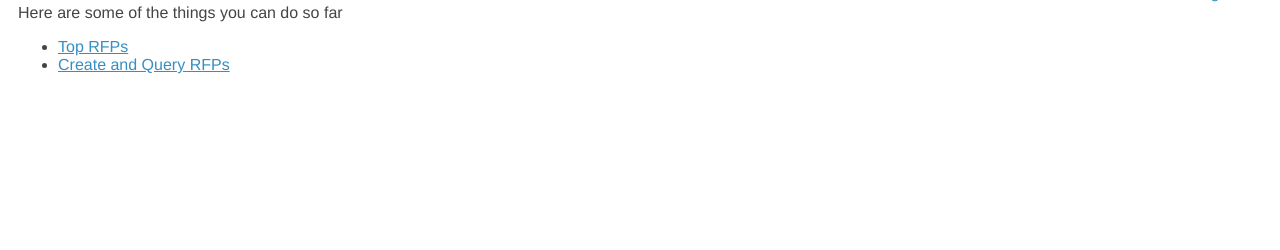
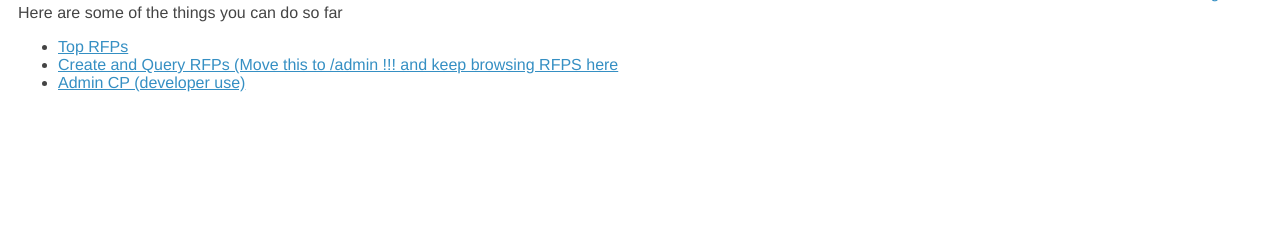
Before and after one commit to GEO-IASS/rfpow, a Python web app: template templates/home.html in a window 1280 px wide. Shown: the part 50-300 px from the top of the page. Run offline with Jinja, Linux system fonts and the light colour scheme; the template is opened without the code that fills it, so the values that code supplies are empty.

Commit message:
git-svn-id: https://stanley.cdf.toronto.edu/svn/csc301-2012-01/Group_E@65 092ab664-fcbf-46e8-8362-05d6c20691bb

```diff
--- a/templates/home.html
+++ b/templates/home.html
@@ -17,7 +17,9 @@
     <ul>
 
         <li><a href="{{ url_top_rfps }}">Top RFPs</a></li>
-        <li><a href="{{ url_create_query_rfps }}">Create and Query RFPs</a></li>
+        <li><a href="{{ url_create_query_rfps }}">Create and Query RFPs (Move this to /admin !!! and keep browsing RFPS
+        here</a></li>
+        <li><a href="/admin/">Admin CP (developer use)</a></li>
     </ul>
 
 
```
